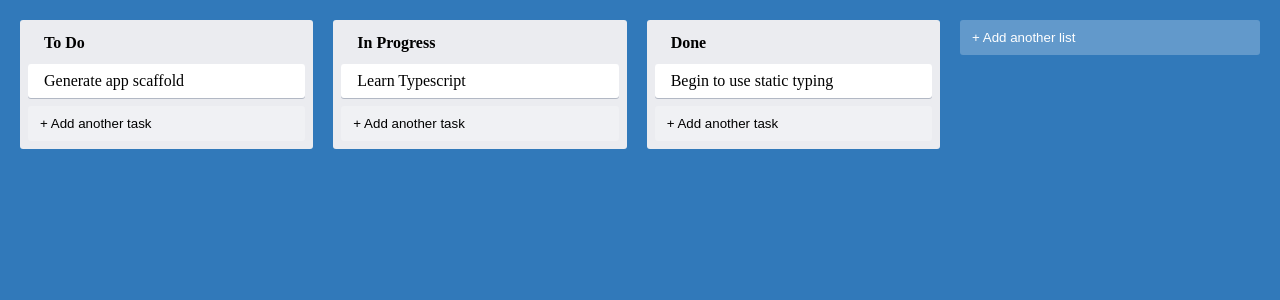
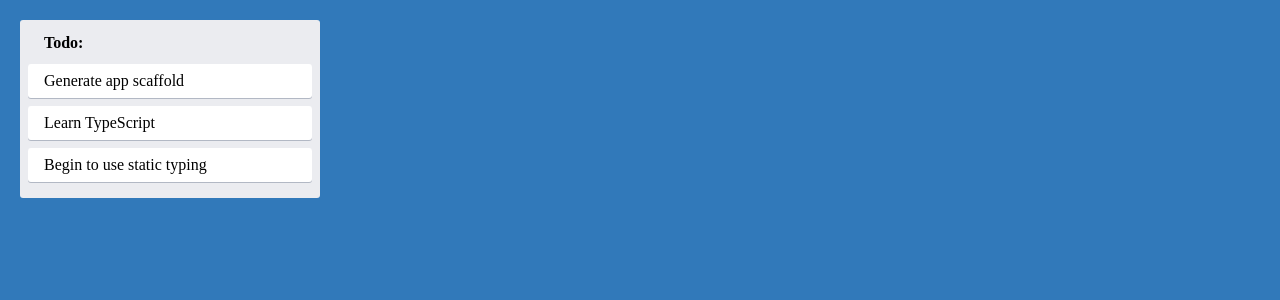
Before and after one commit to thejsdeveloper/trello-clone, a React (Create React App) app: page / in a window 1280 px wide. Shown: the top 300 px of the page. Built offline with nearby package versions, Linux system fonts and the light colour scheme.

Commit message:
adding primary layout of app

```diff
--- a/src/AddNewItem.tsx
+++ /dev/null
@@ -1,32 +0,0 @@
-import React, { useState } from 'react';
-import { AddItemButton } from './styles';
-import { NewItemForm } from './NewItemForm';
-
-interface AddNewItemProps {
-  onAdd(text: string): void;
-  toggleButtontext: string;
-  dark?: boolean;
-}
-
-
-export const AddNewItem = (props: AddNewItemProps) => {
-  const [showForm, setShowForm] = useState(false);
-  const { onAdd, toggleButtontext, dark } = props;
-
-  if (showForm) {
-    return (
-      <NewItemForm onAdd={
-        text => {
-          onAdd(text);
-          setShowForm(false);
-        }
-      }></NewItemForm>
-    );
-  }
-
-  return (
-    <AddItemButton dark={dark} onClick={() => setShowForm(true)}>
-      {toggleButtontext}
-    </AddItemButton>
-  )
-}
--- a/src/App.tsx
+++ b/src/App.tsx
@@ -1,25 +1,11 @@
-import React from 'react';
-import { AppContainer } from './styles';
+import React from "react";
+import { Column } from "./Column";
+import { AppContainer } from "./styles";
 
-import { Column } from './Column';
-import { AddNewItem } from "./AddNewItem";
-import { useAppState } from './AppStateContext';
-
-
-function App() {
-  const { state } = useAppState();
+export function App() {
   return (
     <AppContainer>
-      {
-        state.lists.map((list, i) => {
-          return (
-            <Column text={list.text} key={list.id} index={i} />
-          );
-        })}
-
-      <AddNewItem toggleButtontext="+ Add another list" onAdd={console.log}></AddNewItem>
+      <Column text="Todo:" />
     </AppContainer>
   );
 }
-
-export default App;
--- a/src/AppStateContext.tsx
+++ /dev/null
@@ -1,85 +0,0 @@
-import React, { createContext, useContext, useReducer } from 'react';
-
-const appData: AppState = {
-  lists: [
-    {
-      id: "0",
-      text: "To Do",
-      tasks: [{ id: "c0", text: "Generate app scaffold" }]
-    },
-    {
-      id: "1",
-      text: "In Progress",
-      tasks: [{ id: "c2", text: "Learn Typescript" }]
-    },
-    {
-      id: "2",
-      text: "Done",
-      tasks: [{ id: "c3", text: "Begin to use static typing" }]
-    }
-  ]
-};
-
-interface Task {
-  id: string;
-  text: string;
-}
-
-interface List {
-  id: string;
-  text: string;
-  tasks: Task[];
-}
-
-export interface AppState {
-  lists: List[];
-}
-
-interface AppStateContextProps {
-  state: AppState;
-  dispatch: React.Dispatch<Action>;
-}
-
-const AppStateContext = createContext<AppStateContextProps>({} as AppStateContextProps);
-
-export const AppStateProvider = ({ children }: React.PropsWithChildren<{}>) => {
-  const [state, dispatch] = useReducer(appStateReucer, appData);
-
-  return (
-    <AppStateContext.Provider value={{ state, dispatch }}>
-      {children}
-    </AppStateContext.Provider>
-  )
-}
-
-export const useAppState = () => {
-  return useContext(AppStateContext);
-}
-
-type Action = | {
-  type: 'ADD_LIST'
-  payload: String
-} | {
-  type: 'ADD_TASK'
-  payload: { text: string, listId: string }
-}
-
-
-const appStateReucer = (state: AppState, action: Action): AppState => {
-
-  switch (action.type) {
-    case "ADD_LIST": {
-      return {
-        ...state
-      }
-    }
-    case "ADD_TASK": {
-      return {
-        ...state
-      }
-    }
-    default: {
-      return state;
-    }
-  }
-}
--- a/src/Card.tsx
+++ /dev/null
@@ -1,12 +0,0 @@
-import React from 'react'
-import { CardContainer } from './styles'
-
-interface CardProps {
-  text: string;
-}
-
-export const Card = ({ text }: CardProps) => {
-  return (
-    <CardContainer>{text}</CardContainer>
-  )
-}
--- a/src/Column.tsx
+++ b/src/Column.tsx
@@ -1,30 +1,18 @@
-import React from 'react'
-import { ColumnContainer, ColumnTitle } from './styles'
-import { AddNewItem } from './AddNewItem'
-import { useAppState } from './AppStateContext'
-import { Card } from './Card'
+import React from "react";
+import { CardContainer, ColumnContainer, ColumnTitle } from "./styles";
 
-interface ColumnProps {
+type ColumnProps = {
   text: string;
-  index: number;
-}
+  children?: React.ReactNode;
+};
 
-
-export const Column = ({ text, index }: ColumnProps) => {
-  const { state } = useAppState();
-
+export function Column({ text }: ColumnProps) {
   return (
     <ColumnContainer>
-      <ColumnTitle>
-        {text}
-      </ColumnTitle>
-      {
-        state.lists[index].tasks.map(task => (
-          <Card text={task.text} key={task.id}></Card>
-        ))
-      }
-
-      <AddNewItem dark={true} toggleButtontext="+ Add another task" onAdd={console.log}></AddNewItem>
+      <ColumnTitle>{text}</ColumnTitle>
+      <CardContainer>Generate app scaffold</CardContainer>
+      <CardContainer>Learn TypeScript</CardContainer>
+      <CardContainer>Begin to use static typing</CardContainer>
     </ColumnContainer>
-  )
+  );
 }
--- a/src/NewItemForm.tsx
+++ /dev/null
@@ -1,25 +0,0 @@
-
-
-import React, { useState } from 'react';
-import { NewItemFormContainer, NewItemButton, NewItemInput } from './styles';
-import { useFocus } from './util/useFocus';
-
-interface NewItemFormProps {
-  onAdd(text: string): void;
-}
-
-export const NewItemForm = (props: NewItemFormProps) => {
-  const [text, setText] = useState('');
-  const inputRef = useFocus();
-  const { onAdd } = props;
-  return (
-    <NewItemFormContainer>
-      <NewItemInput
-        ref={inputRef}
-        value={text}
-        onChange={(e) => setText(e.target.value)}
-      ></NewItemInput>
-      <NewItemButton onClick={() => onAdd(text)}>Create</NewItemButton>
-    </NewItemFormContainer>
-  );
-}
--- a/src/styles.ts
+++ b/src/styles.ts
@@ -1,19 +1,19 @@
 import styled from "styled-components";
 
 export const AppContainer = styled.div`
+  flex-direction: row;
   align-items: flex-start;
   background-color: #3179ba;
-  display: flex;
-  flex-direction: row;
   height: 100%;
   padding: 20px;
-  width: 100%;
+  flex: 1;
 `;
 
 export const ColumnContainer = styled.div`
   background-color: #ebecf0;
+  flex-direction: column;
+  min-height: 40px;
   width: 300px;
-  min-height: 40px;
   margin-right: 20px;
   border-radius: 3px;
   padding: 8px 8px;
@@ -21,8 +21,8 @@
 `;
 
 export const ColumnTitle = styled.div`
+  font-weight: bold;
   padding: 6px 16px 12px;
-  font-weight: bold;
 `;
 
 export const CardContainer = styled.div`
@@ -34,50 +34,3 @@
   border-radius: 3px;
   box-shadow: #091e4240 0px 1px 0px 0px;
 `;
-
-interface AddItemButtonProps {
-  dark?: boolean;
-}
-
-export const AddItemButton = styled.button<AddItemButtonProps>`
-  background-color: #ffffff3d;
-  border-radius: 3px;
-  border: none;
-  color: ${(props) => (props.dark ? "#000" : "#fff")};
-  cursor: pointer;
-  max-width: 300px;
-  padding: 10px 12px;
-  text-align: left;
-  transition: background 85ms ease-in;
-  width: 100%;
-  &:hover {
-    background-color: #ffffff52;
-  }
-`;
-
-export const NewItemFormContainer = styled.div`
-  max-width: 300px;
-  display: flex;
-  flex-direction: column;
-  width: 100%;
-  align-items: flex-start;
-`;
-
-export const NewItemButton = styled.button`
-  background-color: #5aac44;
-  border-radius: 3px;
-  border: none;
-  box-shadow: none;
-  color: #fff;
-  padding: 6px 12px;
-  text-align: center;
-`;
-
-export const NewItemInput = styled.input`
-  border-radius: 3px;
-  border: none;
-  box-shadow: #091e4240 0px 1px 0px 0px;
-  margin-bottom: 0.5rem;
-  padding: 0.5rem 1rem;
-  width: 100%;
-`;
--- a/src/util/useFocus.ts
+++ /dev/null
@@ -1,11 +0,0 @@
-import { useRef, useEffect } from "react";
-
-export const useFocus = () => {
-  const ref = useRef<HTMLInputElement>(null);
-
-  useEffect(() => {
-    ref.current?.focus();
-  });
-
-  return ref;
-};
```
Also changed, not shown: src/index.tsx (+8 -8 lines).
